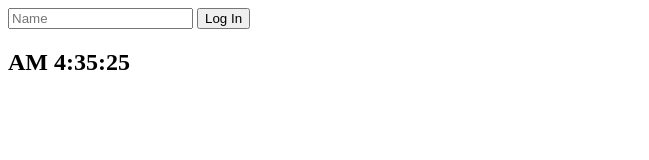
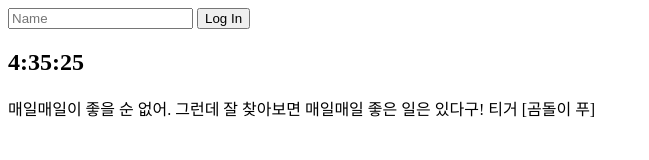
Before and after one commit to Gamddalki/Mymentum, a plain HTML site: page index.html in a window 1280 px wide. Shown: the whole page, without its empty margins (0-649 px from the left). Drawn offline with Linux system fonts and the light colour scheme.

Commit message:
Show random quotes

```diff
--- a/index.html
+++ b/index.html
@@ -14,7 +14,12 @@
     </form>
     <h2 id="clock"></h2>
     <h1 id="greeting" class="hidden"></h1>
+    <div id="quote">
+      <span></span>
+      <span></span>
+    </div>
     <script src="js/greetings.js"></script>
     <script src="js/clock.js"></script>
+    <script src="js/quote.js"></script>
   </body>
 </html>
--- a/js/clock.js
+++ b/js/clock.js
@@ -2,8 +2,8 @@ const clock = document.querySelector("h2#clock");
 
 function getClock() {
   const date = new Date();
-  let ampm = "AM";
-  const hours = date.getHours();
+  let ampm = "";
+  let hours = date.getHours();
   const minutes = date.getMinutes();
   const seconds = date.getSeconds();
 
@@ -13,6 +13,7 @@ function getClock() {
   } else if (hours === 12) {
     ampm = "PM";
   } else if (hours > 12) {
+    ampm = "PM";
     hours -= 12;
   }
 
--- /dev/null
+++ b/js/quote.js
@@ -0,0 +1,50 @@
+const quotes = [
+  {
+    quote:
+      "오직 마음으로 보아야 잘 보인다는 거야. 가장 중요한 건 눈에 보이지 않아.",
+    from: "생텍쥐베리 [어린왕자]",
+  },
+  {
+    quote: "네가 오후 네 시에 온다면 난 세 시부터 행복해지기 시작할거야.",
+    from: "생텍쥐베리 [어린왕자]",
+  },
+  {
+    quote: "행복해야 할 이유는 정말 많아!",
+    from: "조이 [인사이드아웃]",
+  },
+  {
+    quote:
+      "잘못된 일에만 신경 쓰지 마. 항상 즐거움으로 되돌릴 방법은 있으니까!",
+    from: "조이 [인사이드아웃]",
+  },
+  {
+    quote: "네가 좋아하는 것을 하고, 네가 하는 것을 사랑해.",
+    from: "라푼젤 [라푼젤]",
+  },
+  {
+    quote: "누군가를 위해서라면 기꺼이 녹을 수 있어.",
+    from: "올라프 [겨울왕국]",
+  },
+  {
+    quote: "모든 모험은 첫 걸음이 필요해.",
+    from: "앨리스 [이상한 나라의 앨리스]",
+  },
+  {
+    quote: "내 기분은 내가 정해. 오늘 나는 행복으로 할래.",
+    from: "앨리스 [이상한 나라의 앨리스]",
+  },
+  { quote: "지칠테지만 믿음을 잃지 마.", from: "아리엘 [인어공주]" },
+  {
+    quote:
+      "매일매일이 좋을 순 없어. 그런데 잘 찾아보면 매일매일 좋은 일은 있다구!",
+    from: "티거 [곰돌이 푸]",
+  },
+];
+
+const quote = document.querySelector("#quote span:first-child");
+const from = document.querySelector("#quote span:last-child");
+
+const todaysQuote = quotes[Math.floor(Math.random() * quotes.length)];
+
+quote.innerText = todaysQuote.quote;
+from.innerText = todaysQuote.from;
```
